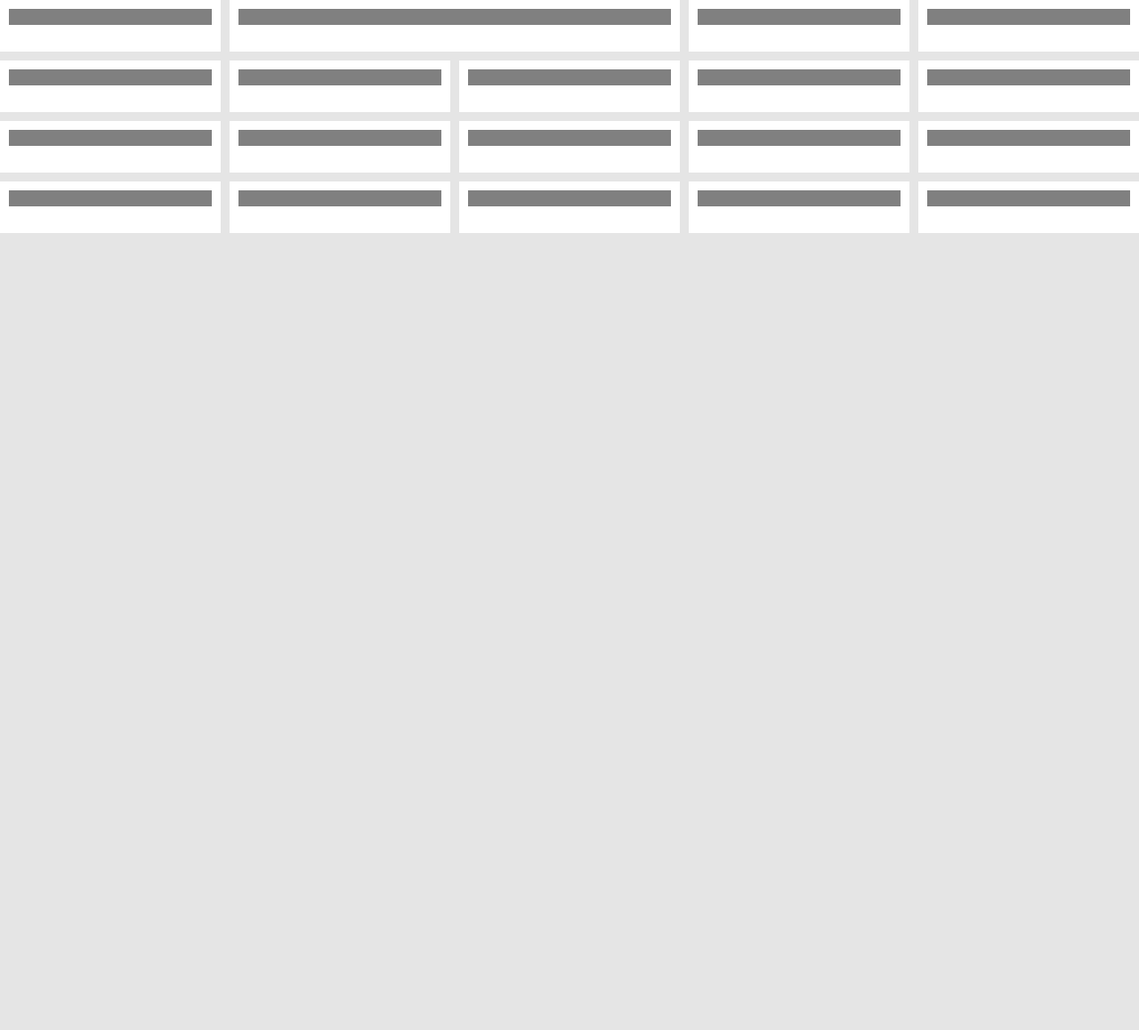
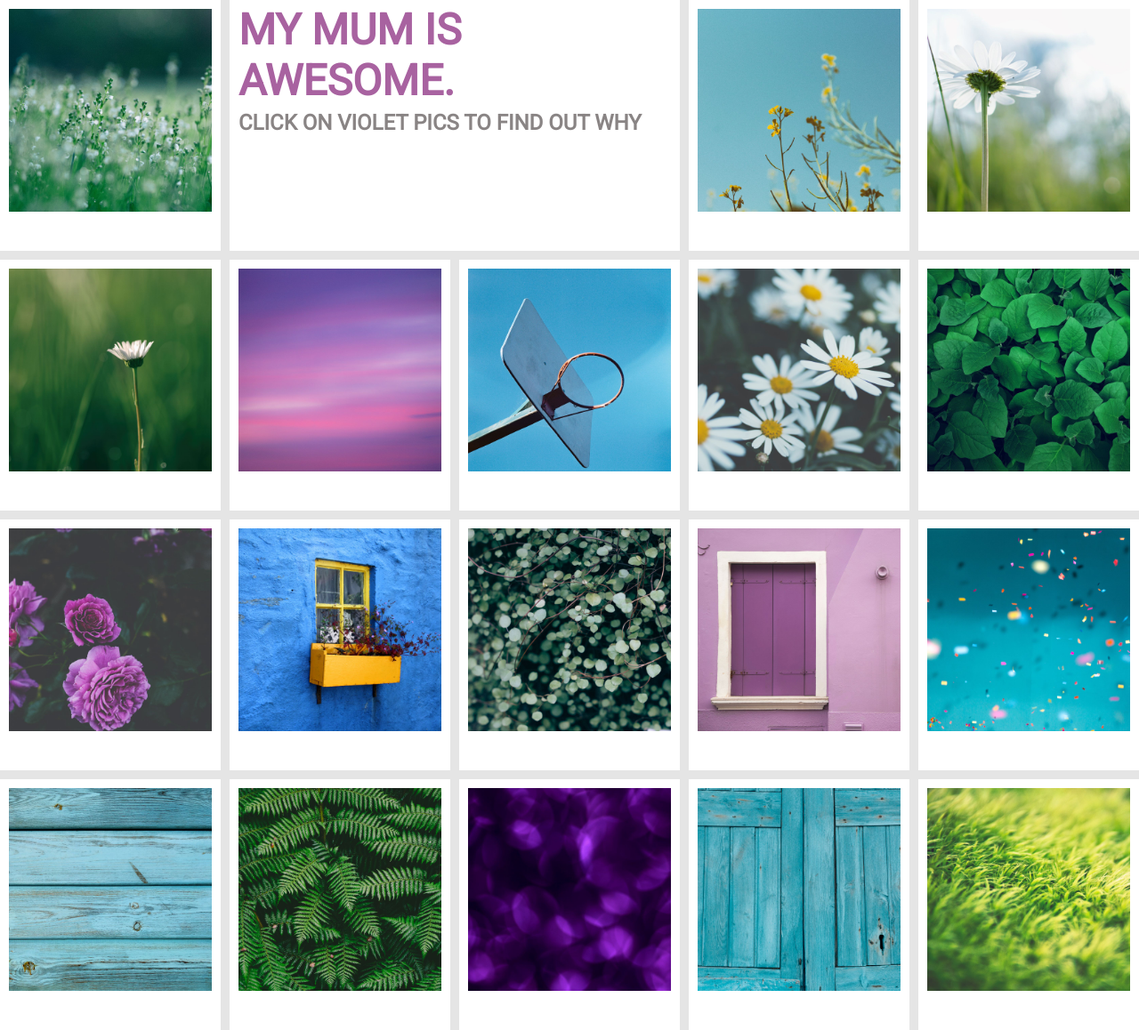
Before and after one commit to natalia-a-doskach/Survey-Form-FCC, a plain HTML site: page index.html in a window 1280 px wide. Shown: the whole page at 89% size. Before the commit the page ends 800 px from the top, so only its background shows below. Drawn offline with Linux system fonts and the light colour scheme.

Commit message:
Added pics & text

```diff
--- a/index.html
+++ b/index.html
@@ -4,7 +4,9 @@
 <head>
 <meta name="viewport" content="width=device-width, initial-scale=1.0">
   <title>My mum is awesome</title>
+    <link href="https://fonts.googleapis.com/css?family=Roboto" rel="stylesheet">
   <link rel="stylesheet" href="style.css">
+
 </head>
 
 <body>
@@ -12,115 +14,114 @@
     <!--1 card-->
     <div>
       <figure>
-        <img src='' alt=''>
+        <img src=' greenMeadow.jpg' alt='green pic'>
       </figure>
     </div>
     <!--2 card-->
     <div id='textCard'>
-      <figure>
-        <img src='' alt=''>
-      </figure>
-    </div>
+    <h1>My mum is awesome. </h1>
+    <h2>click on violet pics to find out why</h2>
+       </div>
     <!--3 card-->
     <div>
       <figure>
-        <img src='' alt=''>
+        <img src=' blueHerbs.jpg' alt='blue pic'>
       </figure>
     </div>
     <!--4 card-->
     <div>
       <figure>
-        <img src='' alt=''>
+        <img src=' whiteBigDaisy.jpg' alt='white pic'>
       </figure>
     </div>
     <!--5 card-->
     <div>
       <figure>
-        <img src='' alt=''>
+        <img src=' greenStalk.jpg' alt='green pic'>
       </figure>
     </div>
     <!--6 card-->
     <div>
       <figure>
-        <img src='' alt=''>
+        <img src=' violetSky.jpg' alt='violet pic'>
       </figure>
     </div>
     <!--7 card-->
     <div>
       <figure>
-        <img src='' alt=''>
+        <img src=' blueHoop.jpg' alt='blue pic'>
       </figure>
     </div>
     <!--8 card-->
     <div>
       <figure>
-        <img src='' alt=''>
+        <img src=' whiteDaisy.jpg' alt='white pic'>
       </figure>
     </div>
     <!--9 card-->
     <div>
       <figure>
-        <img src='' alt=''>
+        <img src=' greenLeafs.jpg' alt='green pic'>
       </figure>
     </div>
     <!--10 card-->
     <div>
       <figure>
-        <img src='' alt=''>
+        <img src=' violetRoses.jpg' alt='violet pic'>
       </figure>
     </div>
     <!--11 card-->
     <div>
       <figure>
-        <img src='' alt=''>
+        <img src=' blueWindow.jpg' alt='blue pic'>
       </figure>
     </div>
     <!--12 card-->
     <div>
       <figure>
-        <img src='' alt=''>
+        <img src=' greenBush.jpg' alt='green pic'>
       </figure>
     </div>
     <!--13 card-->
     <div>
       <figure>
-        <img src='' alt=''>
+        <img src='violetWindow.jpg' alt='violet pic'>
       </figure>
     </div>
     <!--14 card-->
     <div>
       <figure>
-        <img src='' alt=''>
+        <img src='blueConfetti.jpg' alt='blue pic'>
       </figure>
     </div>
     <!--15 card-->
     <div>
       <figure>
-        <img src='' alt=''>
+        <img src='blueWood.jpg' alt='blue pic'>
       </figure>
     </div>
     <!--16 card-->
     <div>
       <figure>
-        <img src='' alt=''>
+        <img src='greenForesty1.jpg' alt='green pic'>
       </figure>
     </div>
     <!--17 card-->
     <div>
       <figure>
-        <img src='' alt=''>
+        <img src='violetBokei.jpg' alt='violet pic'>
       </figure>
     </div>
     <!--18 card-->
     <div>
       <figure>
-        <img src='' alt=''>
+        <img src='blueGate.jpg' alt='blue pic'>
       </figure>
     </div>
     <!--19 card-->
     <div>
       <figure>
-        <img src='' alt=''>
+        <img src=' greenGrass.jpg' alt='green pic'>
       </figure>
     </div>
   </main>
--- a/style.css
+++ b/style.css
@@ -24,13 +24,35 @@ div {
   background-color: #FFF;
 }
 figure{
-  margin:10px 10px 30px 10px;
-  overflow:hidden;
-  background-color:gray; /*FIX*/
+  margin:10px 10px 40px 10px;
+}
+img{
+  object-fit: cover;
+  width: 100%;
 }
 
 #textCard {
   grid-column: span 2;
+}
+
+h1{
+  font-family: 'Roboto', sans-serif;
+font-weight: bold;
+margin:5px;
+margin-left: 10px;
+
+font-size: 24px;
+text-transform: uppercase;
+color: #A862A0;}
+
+h2{
+  font-family: 'Roboto', sans-serif;
+/*font-weight: bold;*/
+margin: 5px;
+margin-left: 10px;
+font-size: 12px;
+text-transform: uppercase;
+color: rgba(107, 101, 101, 0.8);
 }
 
 /*media q*/
@@ -39,19 +61,37 @@ figure{
     grid-template-columns: repeat(2, 1fr);
     margin:10px;
   }
+  h1{
+    font-size:24px;
+  }
+  h2{
+    font-size:12px;
+  }
   #textCard{
     grid-row:1/2;
   }
 }
 
-@media (max-width:759px) and (min-width:481px) {
+@media (max-width:999px) and (min-width:481px) {
   main {
     grid-template-columns: repeat(4, 1fr);
   }
+  h1{
+    font-size:36px;
+  }
+  h2{
+    font-size:18px;
+  }
 }
 
-@media (min-width: 760px){
+@media (min-width: 1000px){
   main {
     grid-template-columns: repeat(5, 1fr);
   }
-} */
+  h1{
+    font-size:48px;
+  }
+  h2{
+    font-size:24px;
+  }
+}
```
